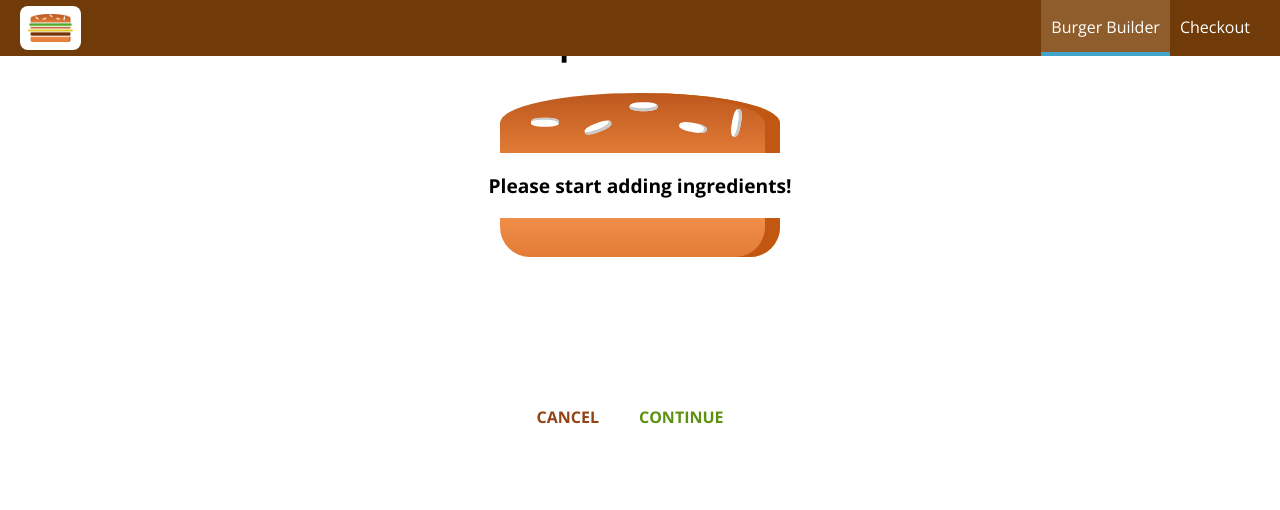
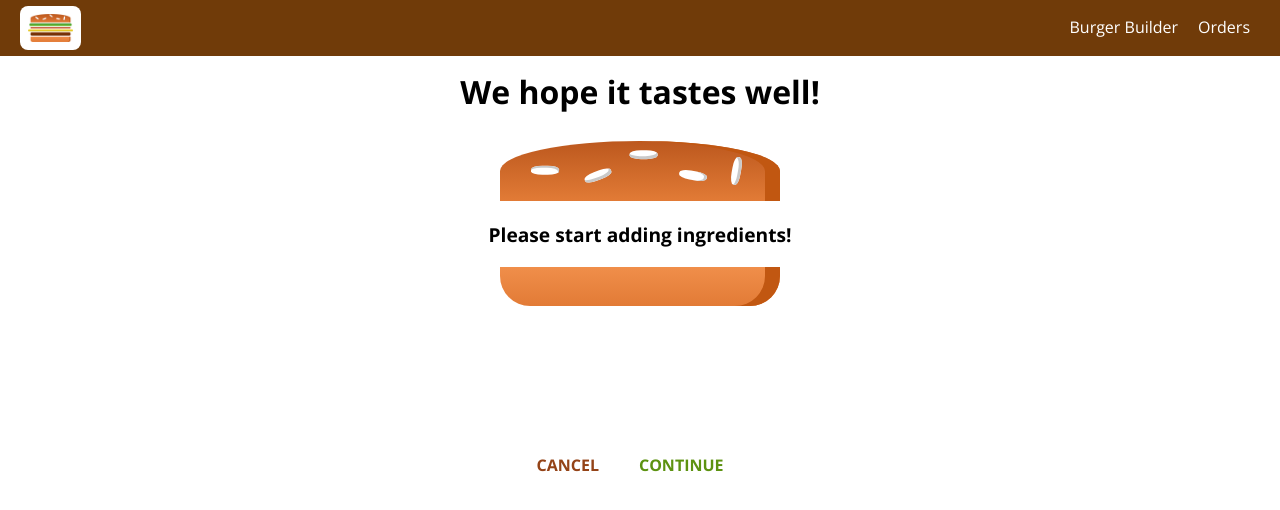
Before and after one commit to Ch-sriram/burger-builder, a React (Create React App) app: page /checkout in a window 1280 px wide. Shown: the top 510 px of the page. Built offline with nearby package versions, Linux system fonts and the light colour scheme.

Commit message:
Implementing Navigation Links using `<NavLink />` Component

```diff
--- a/src/components/Navigation/NavigationItems/NavigationItem/NavigationItem.component.jsx
+++ b/src/components/Navigation/NavigationItems/NavigationItem/NavigationItem.component.jsx
@@ -1,4 +1,5 @@
 import React from 'react';
+import { NavLink } from 'react-router-dom';
 import styled from 'styled-components';
 
 const NavigationItem = styled.div`
@@ -39,14 +40,11 @@
   }
 `;
 
-const navigationItem = (props) => (
+const navigationItem = props => (
   <NavigationItem>
-    <a
-      href={props.link}
-      className={props.active ? 'active' : null}
-    >
+    <NavLink to={props.link} exact={props.exact}>
       {props.children}
-    </a>
+    </NavLink>
   </NavigationItem>
 );
 
--- a/src/components/Navigation/NavigationItems/NavigationItems.component.jsx
+++ b/src/components/Navigation/NavigationItems/NavigationItems.component.jsx
@@ -20,8 +20,8 @@
 
 const navigationItems = () => (
   <NavigationItems>
-    <NavigationItem link="/" active>Burger Builder</NavigationItem>
-    <NavigationItem link="/">Checkout</NavigationItem>
+    <NavigationItem link="/" exact>Burger Builder</NavigationItem>
+    <NavigationItem link="/orders">Orders</NavigationItem>
   </NavigationItems>
 );
 
--- a/src/components/Order/CheckoutSummary/CheckoutSummary.component.jsx
+++ b/src/components/Order/CheckoutSummary/CheckoutSummary.component.jsx
@@ -19,6 +19,7 @@
 
   @media (min-width: 600px) {
     width: 500px;
+    margin-top: 70px;
   }
 `;
 
```
Also changed, not shown: 1 other file (tests, documents, lock files or other folders).
